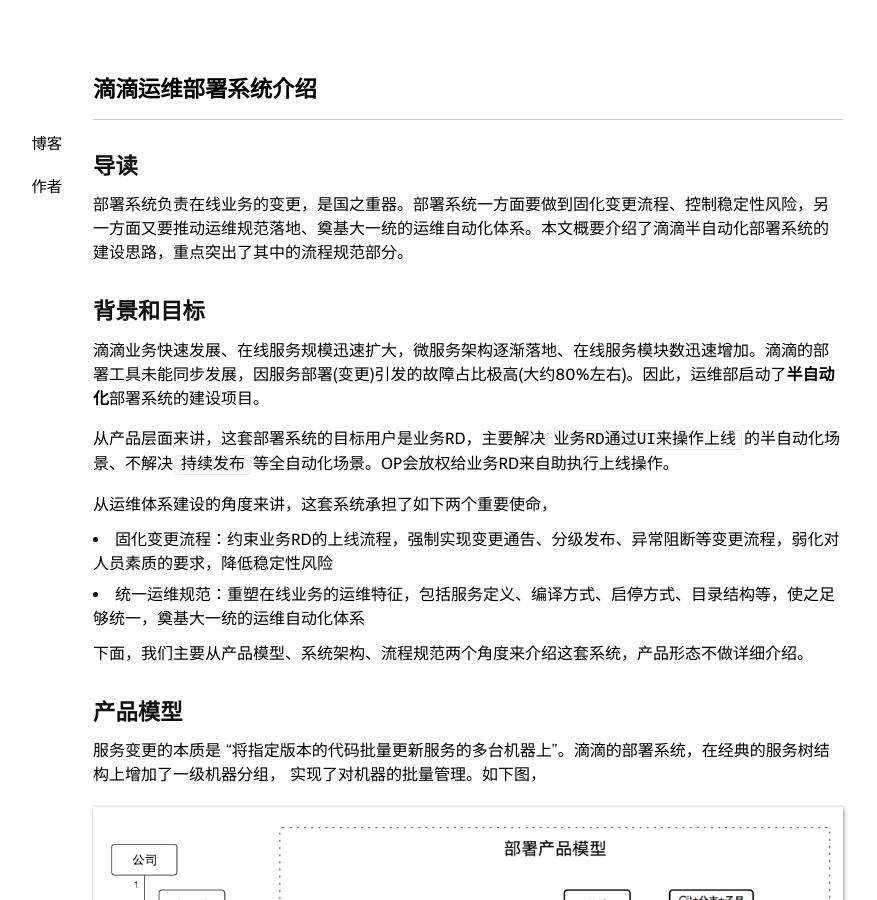
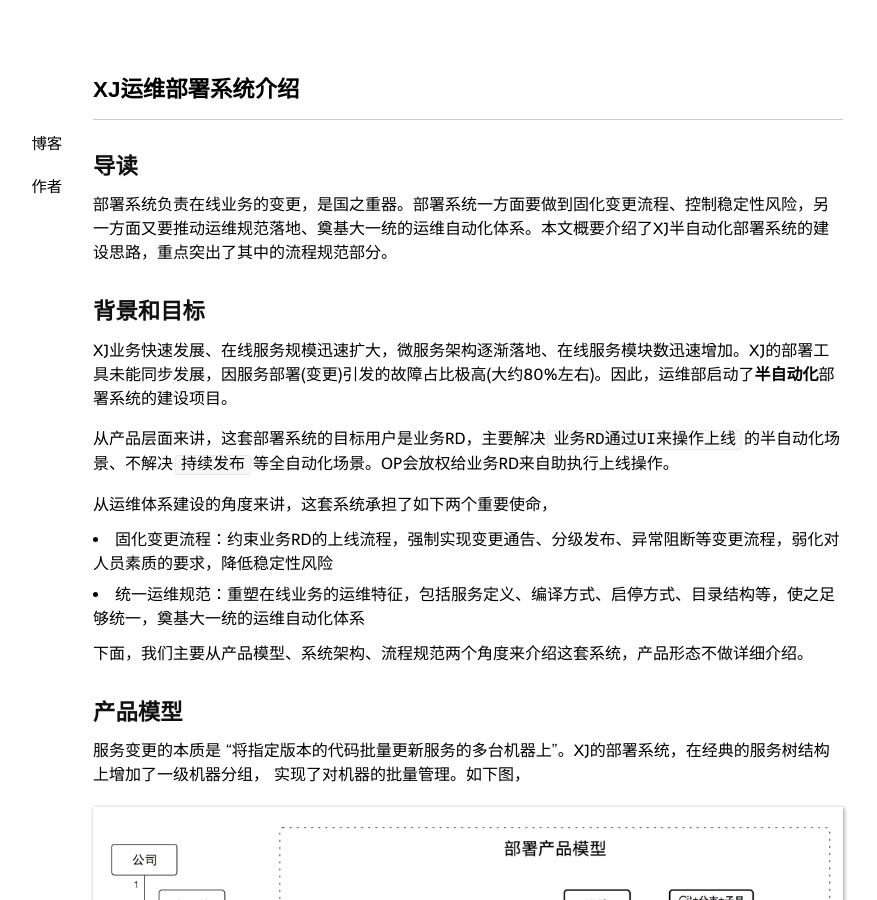
Before and after one commit to niean/niean.github.io, a Jekyll site: the page built from _posts/2016-11-13-op-deploy.markdown, in a window 1280 px wide and 900 px high. Shown: the whole window, without its empty margins (172-1049 px from the left). Built offline with Jekyll 4.4.1, drawn with Linux system fonts in a browser that asks for light colours; comment, search, counter and statistics services are not loaded; some of the changed text lies outside the part shown.

Commit message:
fix 敏感信息

```diff
--- a/_posts/2016-10-31-cert.markdown
+++ b/_posts/2016-10-31-cert.markdown
@@ -1,6 +1,6 @@
 ---
 layout: post
-title: 运维系统认证子系统
+title: XJ运维系统认证子系统
 date: 2016-10-31 20:00
 tags:
   - tools
--- a/_posts/2016-11-13-op-deploy.markdown
+++ b/_posts/2016-11-13-op-deploy.markdown
@@ -1,17 +1,17 @@
 ---
 layout: post
-title: 滴滴运维部署系统介绍
+title: XJ运维部署系统介绍
 date: 2016-11-13 13:00
 tags:
   - tools
 ---
 
 ## 导读
-部署系统负责在线业务的变更，是国之重器。部署系统一方面要做到固化变更流程、控制稳定性风险，另一方面又要推动运维规范落地、奠基大一统的运维自动化体系。本文概要介绍了滴滴半自动化部署系统的建设思路，重点突出了其中的流程规范部分。
+部署系统负责在线业务的变更，是国之重器。部署系统一方面要做到固化变更流程、控制稳定性风险，另一方面又要推动运维规范落地、奠基大一统的运维自动化体系。本文概要介绍了XJ半自动化部署系统的建设思路，重点突出了其中的流程规范部分。
 
 
 ## 背景和目标
-滴滴业务快速发展、在线服务规模迅速扩大，微服务架构逐渐落地、在线服务模块数迅速增加。滴滴的部署工具未能同步发展，因服务部署(变更)引发的故障占比极高(大约80%左右)。因此，运维部启动了**半自动化**部署系统的建设项目。
+XJ业务快速发展、在线服务规模迅速扩大，微服务架构逐渐落地、在线服务模块数迅速增加。XJ的部署工具未能同步发展，因服务部署(变更)引发的故障占比极高(大约80%左右)。因此，运维部启动了**半自动化**部署系统的建设项目。
 
 从产品层面来讲，这套部署系统的目标用户是业务RD，主要解决`业务RD通过UI来操作上线`的半自动化场景、不解决`持续发布`等全自动化场景。OP会放权给业务RD来自助执行上线操作。
 
@@ -23,7 +23,7 @@
 下面，我们主要从产品模型、系统架构、流程规范两个角度来介绍这套系统，产品形态不做详细介绍。
 
 ## 产品模型
-服务变更的本质是 "将指定版本的代码批量更新服务的多台机器上"。滴滴的部署系统，在经典的服务树结构上增加了一级机器分组， 实现了对机器的批量管理。如下图，
+服务变更的本质是 "将指定版本的代码批量更新服务的多台机器上"。XJ的部署系统，在经典的服务树结构上增加了一级机器分组， 实现了对机器的批量管理。如下图，
 
 ![arch.png](https://raw.githubusercontent.com/niean/niean.github.io/master/images/20161113/deploy.module.png)
 
@@ -66,7 +66,7 @@
 - 高峰期封线：平台在高峰期窗口内强制封线，各业务线或者服务按需自定义高峰期窗口；
 - 服务检查：平台实现了checklist定义、部署暂停、double check、QA质检拦截、监控异常拦截等功能，在变更引发故障时做阻断；
 
-上述流程，是滴滴内部固化的变更五条军规，具备相当的普适性。一个典型的部署模块配置如下所示，包含了大部分的流程定义，
+上述流程，是XJ内部固化的变更五条军规，具备相当的普适性。一个典型的部署模块配置如下所示，包含了大部分的流程定义，
 
 ![arch.png](https://raw.githubusercontent.com/niean/niean.github.io/master/images/20161113/module.cfg.png)
 
--- a/_posts/2019-02-13-didi-sre-eff.markdown
+++ b/_posts/2019-02-13-didi-sre-eff.markdown
@@ -1,13 +1,13 @@
 ---
 layout: post
-title: 滴滴SRE运维效率体系建设思路
+title: XJ运维效率体系建设思路
 date: 2019-02-13 16:00
 tags:
   - thoughts
 ---
 
 
-为提升业务运维的人效，在滴滴SRE团队组建了运维效率体系FT。
+为提升业务运维的人效，在XJ SRE团队组建了运维效率体系FT。
 
 运维效率体系的建设思路是：通过自动化和业务赋能，来提升运维人效。具体来说，
 
@@ -18,4 +18,4 @@
 
 运维效率体系的工作开展了半年多，目前已经收到了很好的效果。
 
-在滴滴这种**轻量级SRE模式下，业务RD将会承担越来越多的运维职责**，经典的SRE岗位也将面临着沉重的转型压力！
+在XJ这种**轻量级SRE模式下，业务RD将会承担越来越多的运维职责**，经典的SRE岗位也将面临着沉重的转型压力！
--- a/_posts/2019-02-16-op-system.markdown
+++ b/_posts/2019-02-16-op-system.markdown
@@ -1,6 +1,6 @@
 ---
 layout: post
-title: 滴滴应用运维的价值和实现思考
+title: XJ应用运维的价值和实现思考
 date: 2019-02-16 16:00
 tags:
   - thoughts
@@ -11,7 +11,7 @@
 
 ![page.png](https://raw.githubusercontent.com/niean/niean.github.io/master/images/20190216/op.relationship.png)
 
-动态分析下各个团队的支持关系，竟然发现：业务运维是一个能力净输出的团队，云平台是一个能力净输入的团队。可能，在滴滴当前这个阶段，成本优化已经被摆在了非常重要的位置。
+动态分析下各个团队的支持关系，竟然发现：业务运维是一个能力净输出的团队，云平台是一个能力净输入的团队。可能，在XJ当前这个阶段，成本优化已经被摆在了非常重要的位置。
 
 当然，除核心价值外四个主职团队都或多或少的实现了其它三个运维价值，只是非主业而已。以下是一个简单的梳理（受限于个人能力未能给出云平台和服务治理部分），
 
```
